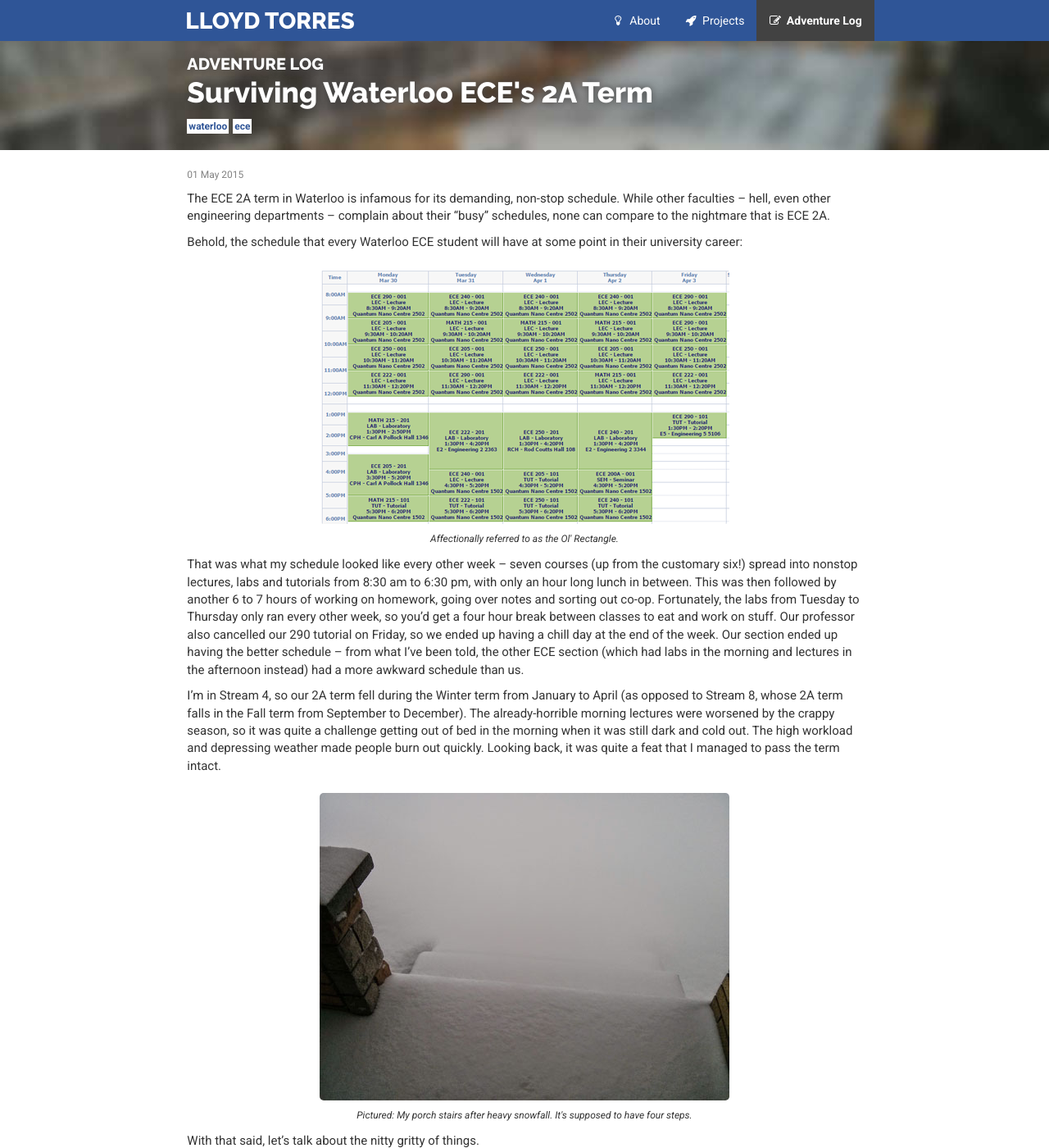
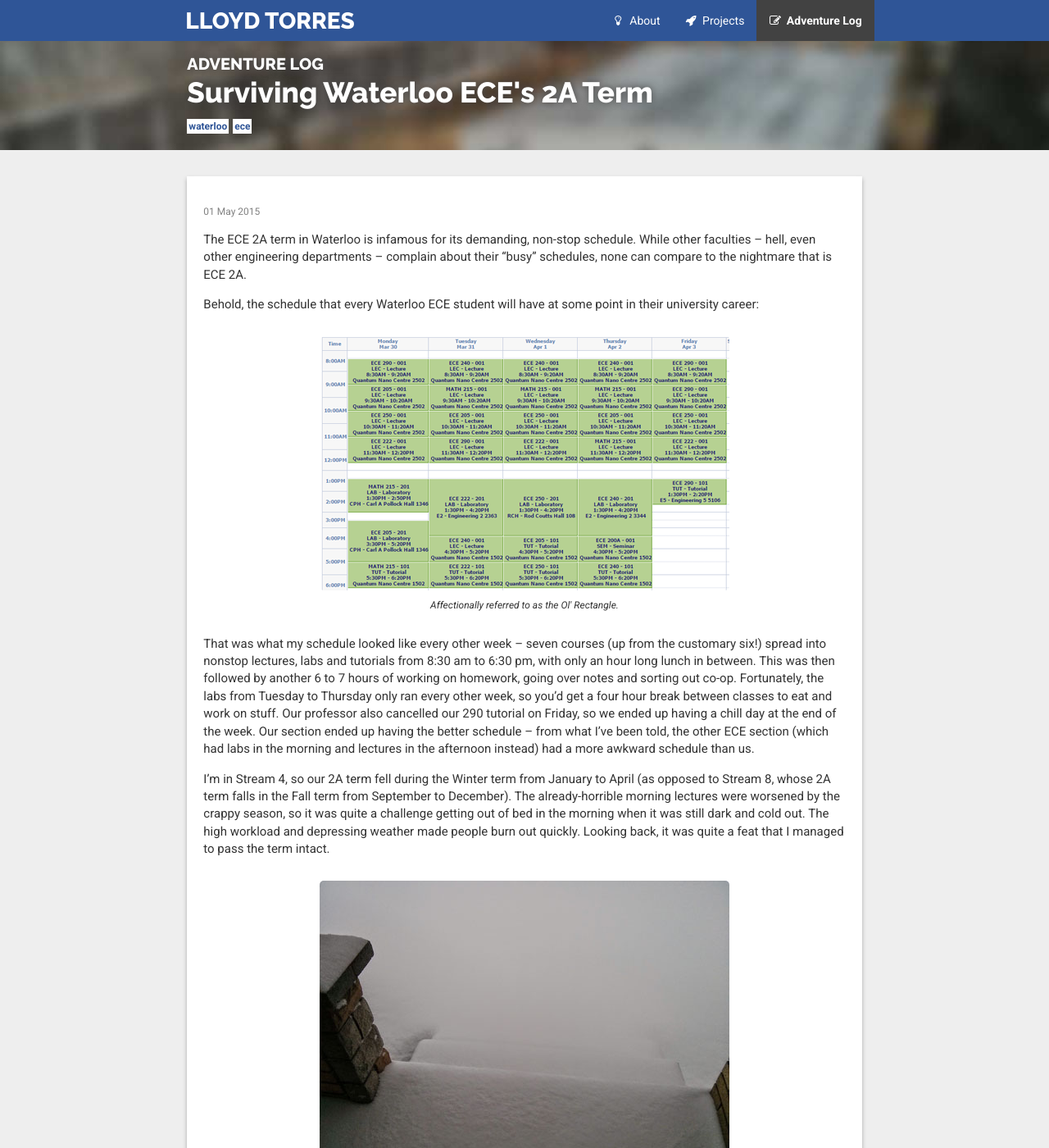
Before and after one commit to lloydtorres/lloydtorres.github.io, a Jekyll site: the page built from _posts/2015-05-01-surviving-waterloo-ece-2a-term.md, in a window 1280 px wide and 1400 px high. Shown: the whole window at 82% size. Built offline with Jekyll 4.4.1, drawn with Linux system fonts in a browser that asks for light colours; nearby versions of some CDN libraries; comment, search, counter and statistics services are not loaded.

Commit message:
Change project and post templates

```diff
--- a/_layouts/post.html
+++ b/_layouts/post.html
@@ -22,23 +22,19 @@
             </div>
         </div>
 
-        <div class="coverup white-background">
+        <div class="coverup">
             <div class="container pushdown page-content col-md-offset-2 col-md-8">
 
                 <div class="post">
-                    <p class="post-meta">{{ page.date | date_to_string }}</p>
 
                     <article class="post-content">
+                        <p class="post-meta">{{ page.date | date_to_string }}</p>
                         {{ content }}
                     </article>
 
                     <div class="col-center">
-                        <div class="div-column-left">
-                            <div class="divider"><div class="inner"></div></div>
-                        </div>
-                        <div class="div-column-center">
-                            <div class="col-center">
                         <div class="social-icons-large">
+                            <a href="/log/" title="Back to Adventure Log"/><span class="fa fa-chevron-circle-left fa-2x"></span></a>
                             <a href="https://www.facebook.com/sharer/sharer.php?u={{ site.url }}{{ page.url }}" target="_blank" title="Facebook"/><span class="fa fa-facebook-square fa-2x"></span></a>
                             <a href="https://twitter.com/intent/tweet?url={{ site.url }}{{ page.url }}&text={{ page.title }}&via=ImperatorTorres" target="_blank" title="Twitter"/><span class="fa fa-twitter-square fa-2x"></span></a>
                             <a href="https://plus.google.com/share?url={{ site.url }}{{ page.url }}" target="_blank" title="Google+"/><span class="fa fa-google-plus-square fa-2x"></span></a>
@@ -47,22 +43,16 @@
                             <a href="http://www.tumblr.com/share/link?url={{ site.url }}{{ page.url }}&name={{ page.title }}&description={{ page.excerpt | strip_html }}" target="_blank" title="Tumblr"/><span class="fa fa-tumblr-square fa-2x"></span></a>
                         </div>
                     </div>
+
                 </div>
-                        <div class="div-column-right">
-                            <div class="divider"><div class="inner"></div></div>
+
+                <div class="post">
+                    <div class="post-comments">
+                        {% if page.noComments == true %}<p><i>Comments have been disabled for this post.</i></p>{% else %}{% include comments.html %}{% endif %}
                     </div>
                 </div>
 
 
-                    <div class="col-center">
-                        <div class="social-icons-large">
-                            <a href="/log/" title="Back to Adventure Log"/><span class="fa fa-chevron-circle-left fa-3x"></span></a>
-                        </div>
-                    </div>
-
-                    {% if page.noComments == true %}<p><i>Comments have been disabled for this post.</i></p>{% else %}{% include comments.html %}{% endif %}
-
-                </div>
 
             </div>
         </div>
--- a/_layouts/tag_index.html
+++ b/_layouts/tag_index.html
@@ -39,9 +39,6 @@
         <div class="coverup">
             <div class="container pushdown page-content col-md-offset-2 col-md-8">
 
-                <div class="post">
-
-                    <article class="post-content">
               <script>
               var container = document.querySelector('.masonry');
               var msnry = new Masonry( container, {
@@ -75,8 +72,6 @@
                       {% endfor %}
                   {% endfor %}
               </div>
-                    </article>
-                </div>
 
             </div><!-- /container -->
         </div>
--- a/_sass/_layout.scss
+++ b/_sass/_layout.scss
@@ -652,10 +652,27 @@
     }
 }
 
+.post {
+    margin-top: 10px;
+    -moz-box-shadow: 0px 3px 5px #AAA;
+    -webkit-box-shadow: 0px 3px 5px #AAA;
+    -o-box-shadow:  0px 3px 5px #AAA;
+    box-shadow: 0px 3px 5px #AAA;
+    background: white;
+}
+
 .post-content {
+    padding: 20px;
     margin-bottom: $spacing-unit;
     font-family: 'Roboto', sans-serif;
+
+    p {
+        margin-bottom: 15px;
+        margin-top: 15px;
+    }
+
     h2 {
+        margin-top: 40px;
         font-size: 17px;
         text-transform: uppercase;
         font-family: 'Raleway', sans-serif;
@@ -669,6 +686,11 @@
     h4 {
         font-size: 18px;
     }
+}
+
+.post-comments {
+    padding: 20px;
+
 }
 
 .caption {
@@ -742,6 +764,8 @@
 }
 
 .social-icons-large {
+    margin-top: -20px !important;
+    padding-bottom: 20px !important;
     span {
         padding: 5px;
         margin-bottom: -1px;
@@ -757,7 +781,8 @@
 
 .market-badges {
     position: relative;
-    margin-top: -10px;
+    margin-top: -15px;
+    margin-bottom: 20px;
     text-align: center;
 
     img {
```
Also changed, not shown: _layouts/project.html (+3 -12 lines), projects.md (+1 -1 lines). Lines whose indentation alone changed are shown as unchanged.
